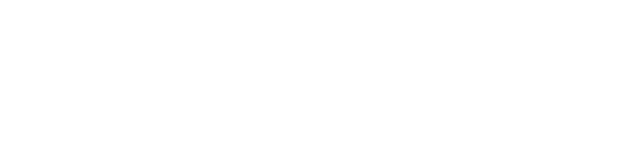
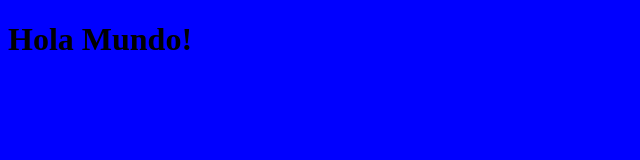
Before and after one commit to adan-rodriguez/git-pildorasinformaticas, a plain HTML site: page index.html in a window 1280 px wide. Shown: the whole page, without its empty margins (0-640 px from the left). Drawn offline with Linux system fonts and the light colour scheme.

Commit message:
Agregué título y estilos al index - background-color: blue

```diff
--- /dev/null
+++ b/css/estilos.css
@@ -0,0 +1,3 @@
+body {
+    background-color: blue;
+}
--- a/index.html
+++ b/index.html
@@ -5,8 +5,9 @@
     <meta http-equiv="X-UA-Compatible" content="IE=edge">
     <meta name="viewport" content="width=device-width, initial-scale=1.0">
     <title>Document</title>
+    <link rel="stylesheet" href="css/estilos.css">
 </head>
 <body>
-
+    <h1>Hola Mundo!</h1>
 </body>
 </html>
```
Also changed, not shown: js/app.js (added).
